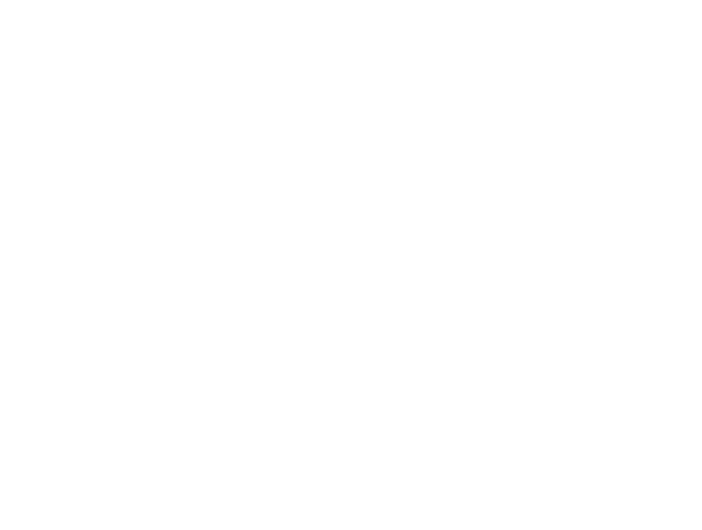
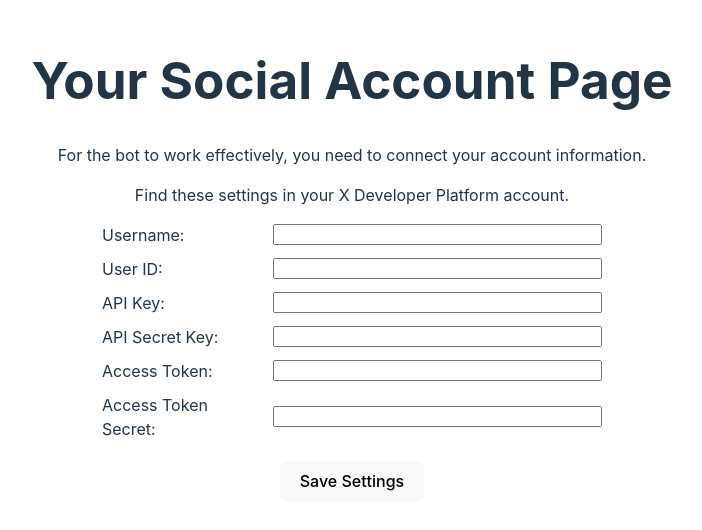
Before and after one commit to vero-code/xbot-ai, a React (Vite) app in the folder frontend/: page /social-account in a window 1280 px wide. Before the commit this address had no page. Shown: the part 130-660 px from the top of the page, without its empty margins (288-990 px from the left). Built offline with nearby package versions, Linux system fonts and the light colour scheme; sample sign-in values are in the browser's storage.

Commit message:
Create Social Account Page

```diff
--- a/frontend/src/App.tsx
+++ b/frontend/src/App.tsx
@@ -5,6 +5,7 @@
 import ProtectedRoute from "./routes/ProtectedRoute.tsx";
 import HomeLayout from "./layouts/HomeLayout.tsx";
 import RegisterLayout from "./layouts/auth/RegisterLayout.tsx";
+import SocialAccountLayout from "./layouts/SocialAccountLayout.tsx";
 
 function App() {
 
@@ -17,6 +18,7 @@
 
                 <Route element={<ProtectedRoute />}>
                     <Route path="/" element={<HomeLayout />} />
+                    <Route path="/social-account" element={<SocialAccountLayout />} />
                 </Route>
             </Routes>
         </AuthProvider>
--- /dev/null
+++ b/frontend/src/layouts/SocialAccountLayout.tsx
@@ -0,0 +1,13 @@
+import React from 'react';
+import BaseLayout from './BaseLayout.tsx';
+import SocialAccountPage from "../pages/SocialAccountPage.tsx";
+
+const SocialAccountLayout: React.FC = () => {
+    return (
+        <BaseLayout>
+            <SocialAccountPage />
+        </BaseLayout>
+    );
+};
+
+export default SocialAccountLayout;
--- a/frontend/src/pages/HomePage.tsx
+++ b/frontend/src/pages/HomePage.tsx
@@ -1,4 +1,5 @@
 import React from 'react';
+import {Link} from "react-router-dom";
 
 const HomePage: React.FC = () => {
 
@@ -8,6 +9,8 @@
                 <div>
                     <h1>Welcome to XBot AI 🤖</h1>
                     <p>AI agent that creates tweets using and logs them into the blockchain.</p>
+
+                    <p>Connect <Link to="/social-account">account X</Link></p>
                 </div>
             </header>
         </div>
--- /dev/null
+++ b/frontend/src/pages/SocialAccountPage.tsx
@@ -0,0 +1,103 @@
+import React, { useState } from "react";
+import "../styles/SocialAccountPage.css";
+
+const SocialAccountPage: React.FC = () => {
+    const [username, setUsername] = useState("");
+    const [userId, setUserId] = useState("");
+    const [apiKey, setApiKey] = useState("");
+    const [apiSecretKey, setApiSecretKey] = useState("");
+    const [accessToken, setAccessToken] = useState("");
+    const [accessTokenSecret, setAccessTokenSecret] = useState("");
+
+    const handleSubmit = (e: React.FormEvent) => {
+        e.preventDefault();
+        // TODO: Implement sending data to the server
+        console.log({
+            username,
+            userId,
+            apiKey,
+            apiSecretKey,
+            accessToken,
+            accessTokenSecret,
+        });
+    };
+
+    return (
+        <div>
+            <header>
+                <div>
+                    <h1>Your Social Account Page</h1>
+                    <p>For the bot to work effectively, you need to connect your account information.</p>
+                    <p>Find these settings in your X Developer Platform account.</p>
+                </div>
+            </header>
+            <main>
+                <form onSubmit={handleSubmit} className="form-container">
+                    <div className="form-group">
+                        <label htmlFor="username">Username:</label>
+                        <input
+                            id="username"
+                            type="text"
+                            value={username}
+                            onChange={(e) => setUsername(e.target.value)}
+                            required
+                        />
+                    </div>
+                    <div className="form-group">
+                        <label htmlFor="userId">User ID:</label>
+                        <input
+                            id="userId"
+                            type="text"
+                            value={userId}
+                            onChange={(e) => setUserId(e.target.value)}
+                            required
+                        />
+                    </div>
+                    <div className="form-group">
+                        <label htmlFor="apiKey">API Key:</label>
+                        <input
+                            id="apiKey"
+                            type="text"
+                            value={apiKey}
+                            onChange={(e) => setApiKey(e.target.value)}
+                            required
+                        />
+                    </div>
+                    <div className="form-group">
+                        <label htmlFor="apiSecretKey">API Secret Key:</label>
+                        <input
+                            id="apiSecretKey"
+                            type="text"
+                            value={apiSecretKey}
+                            onChange={(e) => setApiSecretKey(e.target.value)}
+                            required
+                        />
+                    </div>
+                    <div className="form-group">
+                        <label htmlFor="accessToken">Access Token:</label>
+                        <input
+                            id="accessToken"
+                            type="text"
+                            value={accessToken}
+                            onChange={(e) => setAccessToken(e.target.value)}
+                            required
+                        />
+                    </div>
+                    <div className="form-group">
+                        <label htmlFor="accessTokenSecret">Access Token Secret:</label>
+                        <input
+                            id="accessTokenSecret"
+                            type="text"
+                            value={accessTokenSecret}
+                            onChange={(e) => setAccessTokenSecret(e.target.value)}
+                            required
+                        />
+                    </div>
+                    <button type="submit" className="submit-button">Save Settings</button>
+                </form>
+            </main>
+        </div>
+    );
+};
+
+export default SocialAccountPage;
--- /dev/null
+++ b/frontend/src/styles/SocialAccountPage.css
@@ -0,0 +1,25 @@
+.form-container {
+    max-width: 500px;
+    margin: 0 auto;
+}
+
+.form-group {
+    display: flex;
+    align-items: center;
+    margin-bottom: 10px;
+}
+
+.form-group label {
+    flex: 1;
+    text-align: left;
+    padding-right: 10px;
+}
+
+.form-group input {
+    flex: 2;
+}
+
+.submit-button {
+    display: block;
+    margin: 20px auto;
+}
```
